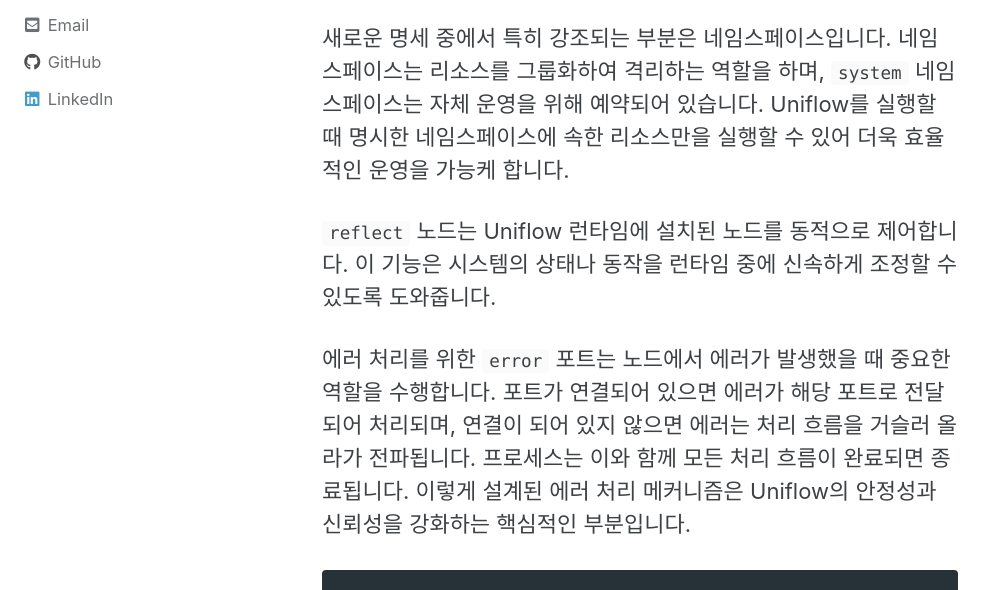
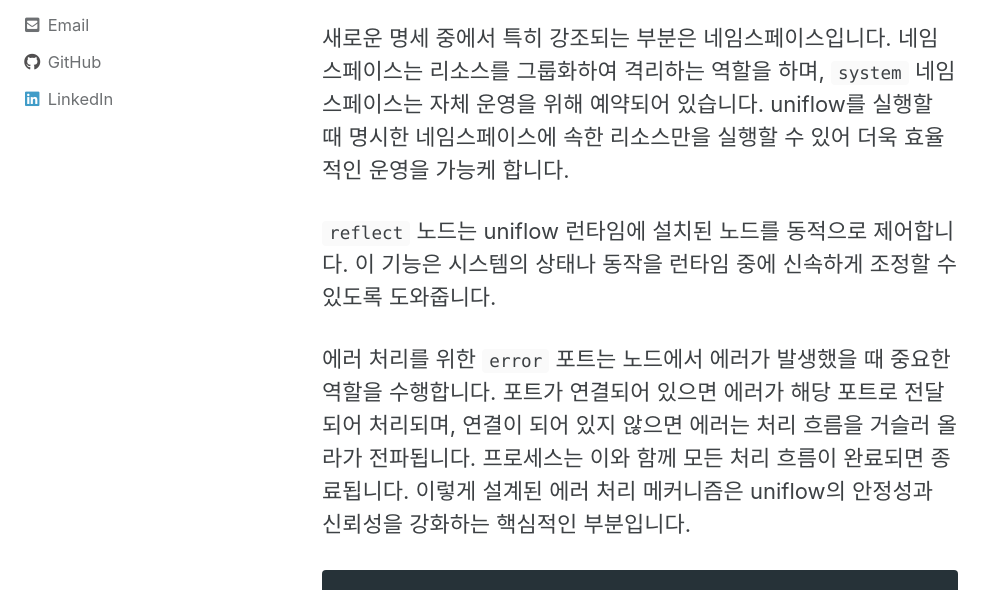
Before and after one commit to siyul-park/siyul-park.github.io, a Jekyll site: the page built from _posts/2023-11-20-hello-uniflow.md, in a window 1280 px wide and 1400 px high, scrolled down 4942 px. Shown: the part 202-792 px from the top of the window, without its empty margins (0-998 px from the left). Built offline with Jekyll 4.4.1, drawn with Linux system fonts in a browser that asks for light colours; cached includes are drawn as plain includes; comment, search, counter and statistics services are not loaded; some of the changed text lies outside the part shown.

Commit message:
docs: 용어 명세 통일

````diff
--- a/_posts/2023-11-20-hello-uniflow.md
+++ b/_posts/2023-11-20-hello-uniflow.md
@@ -144,11 +144,11 @@ pong#
 
 `boot`은 초기 설치를 권장하는 API 서버와 다양한 노드 명세를 포함하고 있습니다.
 
-새로운 명세 중에서 특히 강조되는 부분은 네임스페이스입니다. 네임스페이스는 리소스를 그룹화하여 격리하는 역할을 하며, `system` 네임스페이스는 자체 운영을 위해 예약되어 있습니다. Uniflow를 실행할 때 명시한 네임스페이스에 속한 리소스만을 실행할 수 있어 더욱 효율적인 운영을 가능케 합니다.
+새로운 명세 중에서 특히 강조되는 부분은 네임스페이스입니다. 네임스페이스는 리소스를 그룹화하여 격리하는 역할을 하며, `system` 네임스페이스는 자체 운영을 위해 예약되어 있습니다. uniflow를 실행할 때 명시한 네임스페이스에 속한 리소스만을 실행할 수 있어 더욱 효율적인 운영을 가능케 합니다.
 
-`reflect` 노드는 Uniflow 런타임에 설치된 노드를 동적으로 제어합니다. 이 기능은 시스템의 상태나 동작을 런타임 중에 신속하게 조정할 수 있도록 도와줍니다.
+`reflect` 노드는 uniflow 런타임에 설치된 노드를 동적으로 제어합니다. 이 기능은 시스템의 상태나 동작을 런타임 중에 신속하게 조정할 수 있도록 도와줍니다.
 
-에러 처리를 위한 `error` 포트는 노드에서 에러가 발생했을 때 중요한 역할을 수행합니다. 포트가 연결되어 있으면 에러가 해당 포트로 전달되어 처리되며, 연결이 되어 있지 않으면 에러는 처리 흐름을 거슬러 올라가 전파됩니다. 프로세스는 이와 함께 모든 처리 흐름이 완료되면 종료됩니다. 이렇게 설계된 에러 처리 메커니즘은 Uniflow의 안정성과 신뢰성을 강화하는 핵심적인 부분입니다.
+에러 처리를 위한 `error` 포트는 노드에서 에러가 발생했을 때 중요한 역할을 수행합니다. 포트가 연결되어 있으면 에러가 해당 포트로 전달되어 처리되며, 연결이 되어 있지 않으면 에러는 처리 흐름을 거슬러 올라가 전파됩니다. 프로세스는 이와 함께 모든 처리 흐름이 완료되면 종료됩니다. 이렇게 설계된 에러 처리 메커니즘은 uniflow의 안정성과 신뢰성을 강화하는 핵심적인 부분입니다.
 
 ```yaml
 - kind: snippet
````
Also changed, not shown: other parts of _posts/2023-11-20-hello-uniflow.md (+2 -4 lines).
